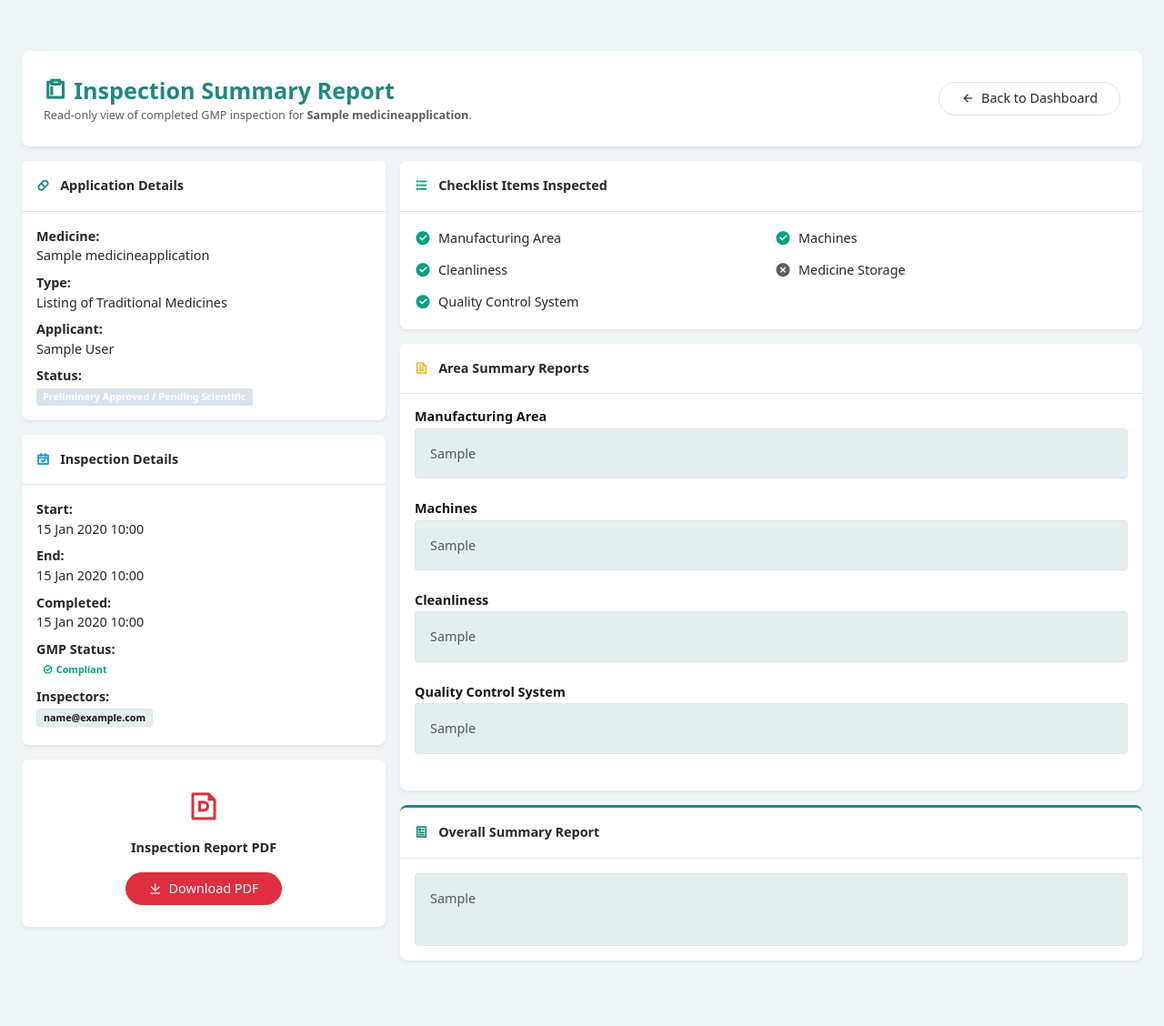
After one commit to Maquiz1/tamris, a Django app: page /medicines/staff/inspections/detail/1/ in a window 1280 px wide. The commit adds this page. Shown: the whole page at 91% size. Run offline with Django 5.2, Linux system fonts and the light colour scheme; the visitor is signed in with stand-in values (Sample User, id 1); data comes from the database, SQL or seed files in the repository; tables that the repository leaves empty hold one stand-in row (values such as "Sample post"); some libraries are stand-ins or nearby versions.

Commit message:
Add read-only inspection_detail view; fix View buttons; rename Remarks to Summary Report

```diff
--- /dev/null
+++ b/backend/medicines/templates/medicines/staff/inspection_detail.html
@@ -0,0 +1,175 @@
+{% extends 'base.html' %}
+
+{% block title %}Inspection Detail — {{ application.medicine_name }} - TAMRIS{% endblock %}
+
+{% block content %}
+<div class="app-body">
+
+  <!-- Header -->
+  <div class="row gx-3 mb-3">
+    <div class="col-12">
+      <div class="card shadow-sm border-0">
+        <div class="card-body p-4 d-flex align-items-center justify-content-between flex-wrap gap-3">
+          <div>
+            <h3 class="fw-bold mb-0 mt-1 d-inline-flex align-items-center text-primary">
+              <i class="ri-survey-line me-2"></i> Inspection Summary Report
+            </h3>
+            <p class="text-muted small mb-0 mt-1">Read-only view of completed GMP inspection for <strong>{{ application.medicine_name }}</strong>.</p>
+          </div>
+          <a href="{% url 'medicines:inspection_dashboard' %}?tab=reports" class="btn btn-outline-secondary rounded-pill px-4">
+            <i class="ri-arrow-left-line me-1"></i> Back to Dashboard
+          </a>
+        </div>
+      </div>
+    </div>
+  </div>
+
+  <div class="row gx-3">
+    <!-- Left column -->
+    <div class="col-lg-4 mb-3">
+
+      <div class="card shadow-sm border-0 mb-3">
+        <div class="card-header bg-white fw-bold border-bottom py-3">
+          <i class="ri-capsule-line me-2 text-primary"></i> Application Details
+        </div>
+        <div class="card-body">
+          <p class="mb-2"><strong>Medicine:</strong><br>{{ application.medicine_name }}</p>
+          <p class="mb-2"><strong>Type:</strong><br>{{ application.get_application_type_display }}</p>
+          <p class="mb-2"><strong>Applicant:</strong><br>
+            {% if 'Company Applicant' in application.applicant.all_roles %}
+              {{ application.applicant.company_profile.company_name }}
+            {% else %}
+              {{ application.applicant.user_profile.full_name }}
+            {% endif %}
+          </p>
+          <p class="mb-0"><strong>Status:</strong><br>
+            <span class="badge bg-secondary">{{ application.get_status_display }}</span>
+          </p>
+        </div>
+      </div>
+
+      <div class="card shadow-sm border-0 mb-3">
+        <div class="card-header bg-white fw-bold border-bottom py-3">
+          <i class="ri-calendar-check-line me-2 text-info"></i> Inspection Details
+        </div>
+        <div class="card-body">
+          <p class="mb-2"><strong>Start:</strong><br>{{ schedule.start_date_time|date:"d M Y H:i" }}</p>
+          <p class="mb-2"><strong>End:</strong><br>{{ schedule.end_date_time|date:"d M Y H:i" }}</p>
+          <p class="mb-2"><strong>Completed:</strong><br>{{ schedule.updated_at|date:"d M Y H:i" }}</p>
+          <p class="mb-2"><strong>GMP Status:</strong><br>
+            {% if schedule.gmp_compliant %}
+              <span class="badge bg-success-lighten text-success"><i class="ri-checkbox-circle-line me-1"></i>Compliant</span>
+            {% else %}
+              <span class="badge bg-danger-lighten text-danger"><i class="ri-close-circle-line me-1"></i>Not Compliant</span>
+            {% endif %}
+          </p>
+          <p class="mb-0"><strong>Inspectors:</strong><br>
+            {% for inspector in schedule.assigned_inspectors.all %}
+              <span class="badge bg-light text-dark border me-1 mb-1">{{ inspector.email }}</span>
+            {% empty %}<span class="text-muted small">None</span>{% endfor %}
+          </p>
+        </div>
+      </div>
+
+      {% if schedule.report_file %}
+      <div class="card shadow-sm border-0">
+        <div class="card-body text-center py-4">
+          <i class="ri-file-pdf-line fs-1 text-danger mb-2 d-block"></i>
+          <p class="fw-bold mb-3">Inspection Report PDF</p>
+          <a href="{{ schedule.report_file.url }}" class="btn btn-danger rounded-pill px-4" target="_blank">
+            <i class="ri-download-line me-1"></i> Download PDF
+          </a>
+        </div>
+      </div>
+      {% endif %}
+
+    </div>
+
+    <!-- Right column -->
+    <div class="col-lg-8 mb-3">
+
+      <div class="card shadow-sm border-0 mb-3">
+        <div class="card-header bg-white fw-bold border-bottom py-3">
+          <i class="ri-list-check me-2 text-success"></i> Checklist Items Inspected
+        </div>
+        <div class="card-body">
+          <ul class="list-unstyled mb-0 row row-cols-1 row-cols-md-2 g-2">
+            <li class="col d-flex align-items-center gap-2">
+              {% if schedule.check_manufacturing_area %}<i class="ri-checkbox-circle-fill text-success fs-5"></i>{% else %}<i class="ri-close-circle-fill text-muted fs-5"></i>{% endif %}
+              Manufacturing Area
+            </li>
+            <li class="col d-flex align-items-center gap-2">
+              {% if schedule.check_machines %}<i class="ri-checkbox-circle-fill text-success fs-5"></i>{% else %}<i class="ri-close-circle-fill text-muted fs-5"></i>{% endif %}
+              Machines
+            </li>
+            <li class="col d-flex align-items-center gap-2">
+              {% if schedule.check_cleanliness %}<i class="ri-checkbox-circle-fill text-success fs-5"></i>{% else %}<i class="ri-close-circle-fill text-muted fs-5"></i>{% endif %}
+              Cleanliness
+            </li>
+            <li class="col d-flex align-items-center gap-2">
+              {% if schedule.check_medicine_storage %}<i class="ri-checkbox-circle-fill text-success fs-5"></i>{% else %}<i class="ri-close-circle-fill text-muted fs-5"></i>{% endif %}
+              Medicine Storage
+            </li>
+            <li class="col d-flex align-items-center gap-2">
+              {% if schedule.check_quality_control %}<i class="ri-checkbox-circle-fill text-success fs-5"></i>{% else %}<i class="ri-close-circle-fill text-muted fs-5"></i>{% endif %}
+              Quality Control System
+            </li>
+          </ul>
+        </div>
+      </div>
+
+      <div class="card shadow-sm border-0 mb-3">
+        <div class="card-header bg-white fw-bold border-bottom py-3">
+          <i class="ri-file-text-line me-2 text-warning"></i> Area Summary Reports
+        </div>
+        <div class="card-body">
+          {% if schedule.check_manufacturing_area and schedule.manufacturing_area_remarks %}
+          <div class="mb-4">
+            <h6 class="fw-bold text-dark mb-1">Manufacturing Area</h6>
+            <div class="p-3 bg-light rounded border text-muted" style="white-space:pre-line;">{{ schedule.manufacturing_area_remarks }}</div>
+          </div>
+          {% endif %}
+          {% if schedule.check_machines and schedule.machines_remarks %}
+          <div class="mb-4">
+            <h6 class="fw-bold text-dark mb-1">Machines</h6>
+            <div class="p-3 bg-light rounded border text-muted" style="white-space:pre-line;">{{ schedule.machines_remarks }}</div>
+          </div>
+          {% endif %}
+          {% if schedule.check_cleanliness and schedule.cleanliness_remarks %}
+          <div class="mb-4">
+            <h6 class="fw-bold text-dark mb-1">Cleanliness</h6>
+            <div class="p-3 bg-light rounded border text-muted" style="white-space:pre-line;">{{ schedule.cleanliness_remarks }}</div>
+          </div>
+          {% endif %}
+          {% if schedule.check_medicine_storage and schedule.medicine_storage_remarks %}
+          <div class="mb-4">
+            <h6 class="fw-bold text-dark mb-1">Medicine Storage</h6>
+            <div class="p-3 bg-light rounded border text-muted" style="white-space:pre-line;">{{ schedule.medicine_storage_remarks }}</div>
+          </div>
+          {% endif %}
+          {% if schedule.check_quality_control and schedule.quality_control_remarks %}
+          <div class="mb-4">
+            <h6 class="fw-bold text-dark mb-1">Quality Control System</h6>
+            <div class="p-3 bg-light rounded border text-muted" style="white-space:pre-line;">{{ schedule.quality_control_remarks }}</div>
+          </div>
+          {% endif %}
+          {% if not schedule.manufacturing_area_remarks and not schedule.machines_remarks and not schedule.cleanliness_remarks and not schedule.medicine_storage_remarks and not schedule.quality_control_remarks %}
+          <p class="text-muted text-center py-3 mb-0"><i class="ri-folder-reduce-line fs-3 d-block mb-2 opacity-50"></i>No per-area summary reports recorded.</p>
+          {% endif %}
+        </div>
+      </div>
+
+      <div class="card shadow-sm border-0 border-top border-primary border-3">
+        <div class="card-header bg-white fw-bold border-bottom py-3">
+          <i class="ri-article-line me-2 text-primary"></i> Overall Summary Report
+        </div>
+        <div class="card-body">
+          <div class="p-3 bg-light rounded border text-muted" style="white-space:pre-line;min-height:80px;">{{ schedule.remarks|default:"No overall summary report provided." }}</div>
+        </div>
+      </div>
+
+    </div>
+  </div>
+
+</div>
+{% endblock %}
--- a/backend/medicines/urls.py
+++ b/backend/medicines/urls.py
@@ -27,4 +27,5 @@ urlpatterns = [
     path('staff/inspections/', views.inspection_dashboard_view, name='inspection_dashboard'),
     path('staff/inspections/schedule/<int:app_id>/', views.schedule_inspection_view, name='schedule_inspection'),
     path('staff/inspections/report/<int:pk>/', views.submit_inspection_report_view, name='submit_inspection_report'),
+    path('staff/inspections/detail/<int:pk>/', views.inspection_detail_view, name='inspection_detail'),
 ]
--- a/backend/medicines/views/inspections.py
+++ b/backend/medicines/views/inspections.py
@@ -107,3 +107,19 @@ def submit_inspection_report_view(request, pk):
         'schedule': schedule,
         'fee_not_paid': fee_not_paid,
     })
+
+@login_required
+def inspection_detail_view(request, pk):
+    """Read-only view of a completed inspection report."""
+    if not (request.user.is_inspector or request.user.is_evaluator or request.user.is_admin):
+        return redirect('users:dashboard')
+    schedule = get_object_or_404(InspectionSchedule, pk=pk)
+    # Non-admin inspectors can only view their own assigned inspections
+    if request.user.is_inspector and not (request.user.is_admin or request.user.is_evaluator):
+        if request.user not in schedule.assigned_inspectors.all():
+            messages.error(request, 'You are not assigned to this inspection.')
+            return redirect('medicines:inspection_dashboard')
+    return render(request, 'medicines/staff/inspection_detail.html', {
+        'schedule': schedule,
+        'application': schedule.application,
+    })
```
Also changed, not shown: backend/medicines/templates/medicines/staff/inspection_dashboard.html (+4 -4 lines).
